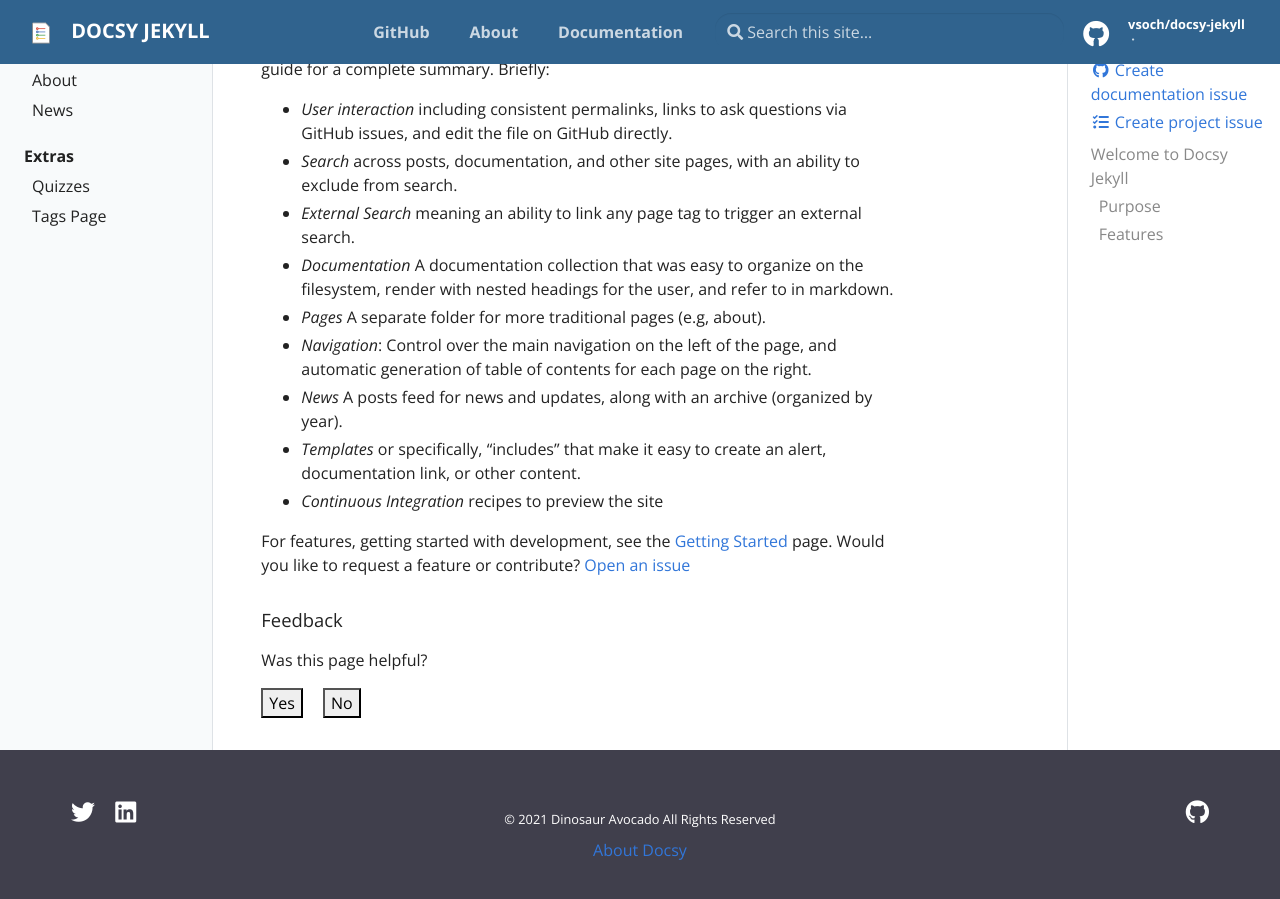
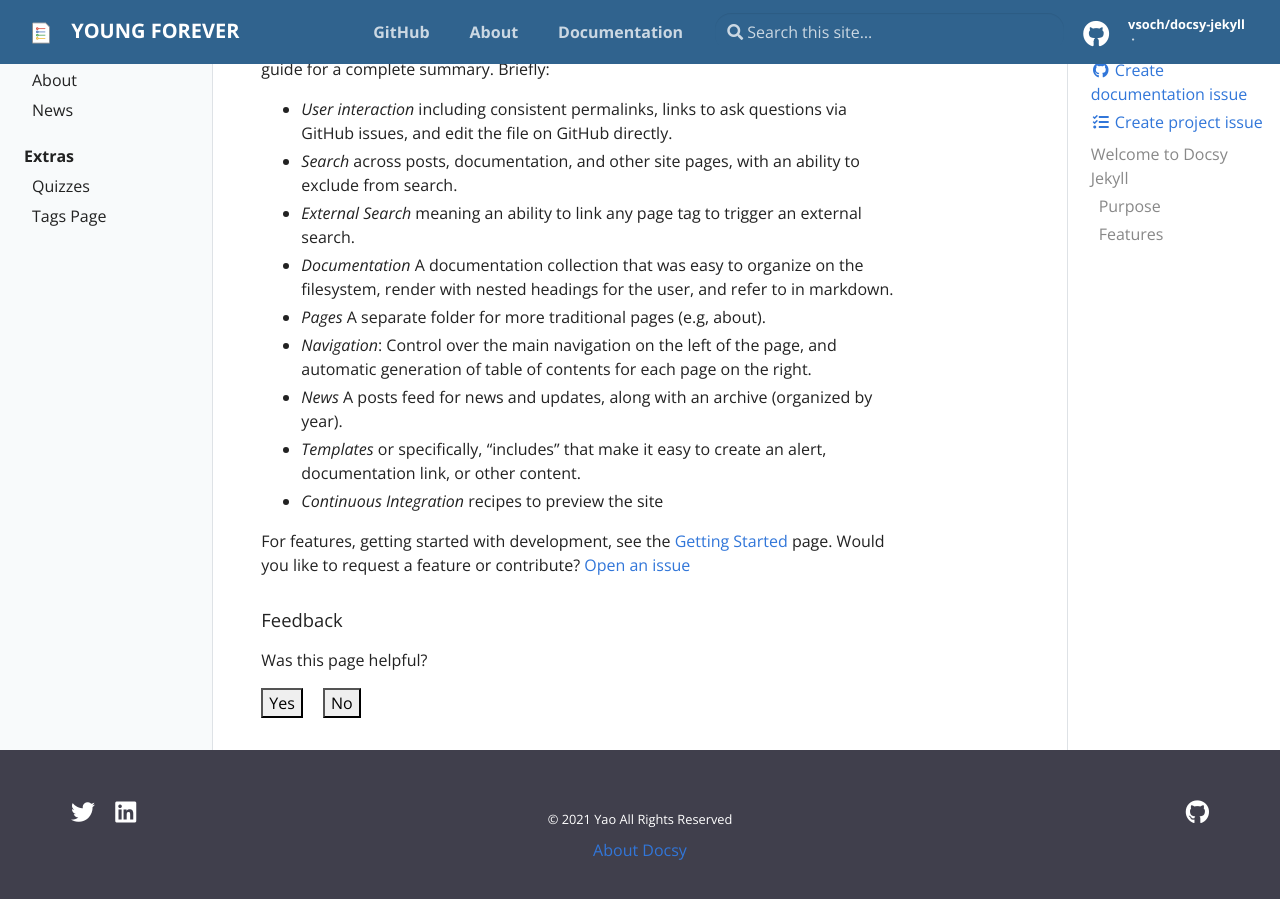
Before and after one commit to yaogood/yaogood.github.io, a Jekyll site: the page built from pages/index.md, in a window 1280 px wide and 900 px high, scrolled down 885 px. Built offline with Jekyll 4.4.1, drawn with Linux system fonts in a browser that asks for light colours.

Commit message:
Update _config.yml

```diff
--- a/_config.yml
+++ b/_config.yml
@@ -14,19 +14,19 @@
 # You can create any custom variable you would like, and they will be accessible
 # in the templates via {{ site.myvariable }}.
 
-title: Docsy Jekyll
+title: Young Forever
 email: your-email@domain.com
-author: Dinosaur Avocado
+author: Yao
 description: > # this means to ignore newlines until "baseurl:"
   Write an awesome description for your new site here. You can edit this
   line in _config.yml. It will appear in your document head meta (for
   Google search results) and in your feed.xml site description.
 
 # Add your baseurl here (your repository) but DO NOT CHANGE THE LINE NUMBER without editing .circleci/circle_urls.sh
-baseurl: "/docsy-jekyll" # the subpath of your site, e.g. /blog
+baseurl: "/" # the subpath of your site, e.g. /blog
 
 # This is mostly for testing
-url: "https://vsoch.github.io" # the base hostname & protocol for your site
+url: "https://yaogood.github.io" # the base hostname & protocol for your site
 
 # Social (First three Required)
 repo: "https://github.com/vsoch/docsy-jekyll"
```
